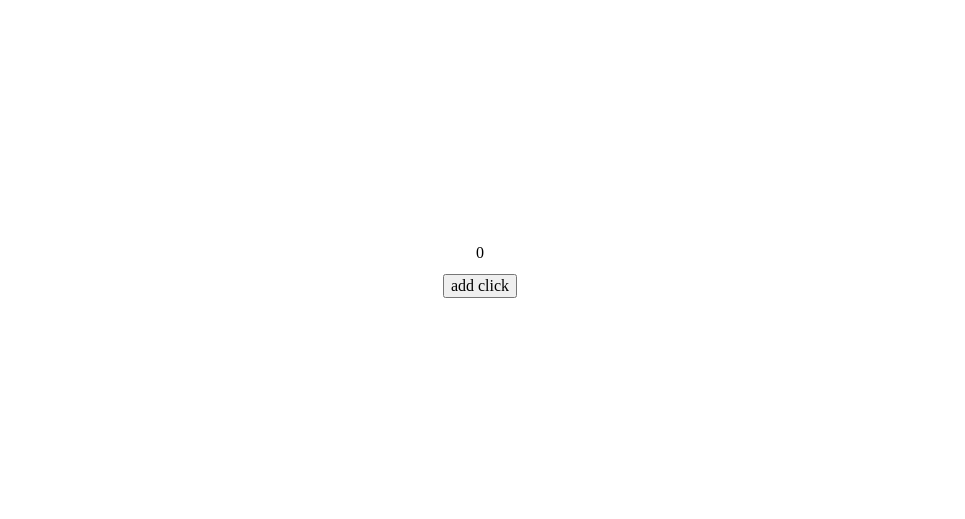
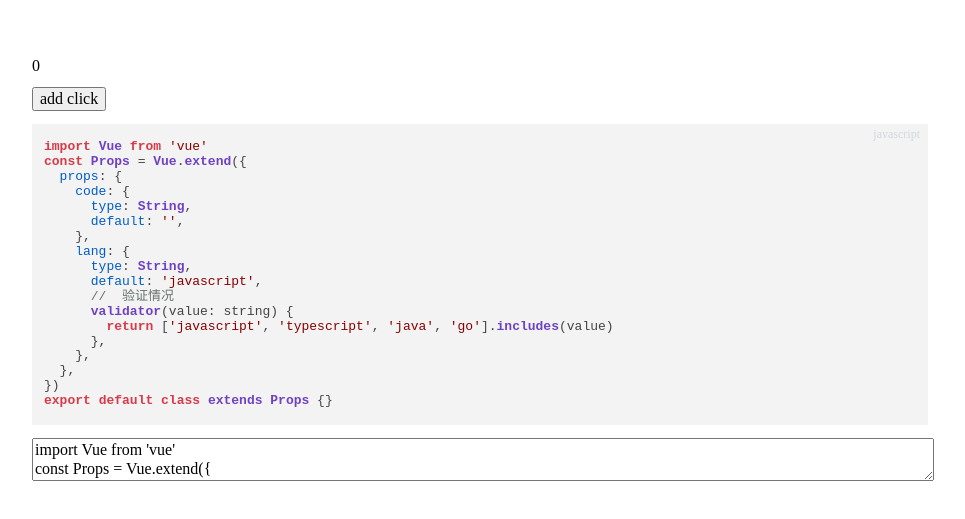
Before and after one commit to heart205/v2-ts-template, a Vue app: page / in a window 1280 px wide. Shown: the part 135-654 px from the top of the page, without its empty margins (160-1125 px from the left). Built offline with nearby package versions, Linux system fonts and the light colour scheme.

Commit message:
feat: add plugins

```diff
--- a/package.json
+++ b/package.json
@@ -19,6 +19,7 @@
     "core-js": "^3.8.3",
     "eslint-config-airbnb-base": "^15.0.0",
     "eslint-plugin-import": "^2.26.0",
+    "highlight.js": "^11.6.0",
     "husky": "^7.0.4",
     "jest": "^28.0.3",
     "register-service-worker": "^1.7.2",
--- a/public/index.html
+++ b/public/index.html
@@ -16,5 +16,10 @@
     </noscript>
     <div id="app"></div>
     <!-- built files will be auto injected -->
+
+
+    <!-- cndJS -->
+    <link rel="stylesheet" href="//cdnjs.cloudflare.com/ajax/libs/highlight.js/11.6.0/styles/default.min.css">
+    <script src="//cdnjs.cloudflare.com/ajax/libs/highlight.js/11.6.0/highlight.min.js"></script>
   </body>
 </html>
--- /dev/null
+++ b/src/components/highLightCode.vue
@@ -0,0 +1,54 @@
+<template>
+  <div class="pre-coding">
+    <div class="pre-lang" v-if="code.length > 0">
+      {{ lang }}
+    </div>
+    <pre v-highlight="code"><code class="javascript">{{code}}</code></pre>
+  </div>
+</template>
+
+<script lang="ts">
+import Vue from 'vue'
+import Component from 'vue-class-component'
+const Props = Vue.extend({
+  props: {
+    code: {
+      type: String,
+      default: '',
+    },
+    lang: {
+      type: String,
+      default: 'javascript',
+      //  验证情况
+      validator(value: string) {
+        return ['javascript', 'typescript', 'java', 'go'].includes(value)
+      },
+    },
+  },
+})
+
+@Component
+export default class HightLightCode extends Props {}
+</script>
+
+<style lang="less" scoped>
+.pre-coding {
+  position: relative;
+}
+
+.pre-lang {
+  position: absolute;
+  font-size: 12px;
+  right: 8px;
+  top: 4px;
+  color: #d1d7dd;
+}
+pre {
+  display: block;
+  width: 100%;
+  min-width: 432px;
+}
+pre code.hljs {
+  padding: 16px 12px;
+}
+</style>
--- a/src/main.ts
+++ b/src/main.ts
@@ -2,13 +2,18 @@ import Vue from 'vue'
 import App from './App.vue'
 import router from './router'
 import store from './store'
+
+import { useRegisterHooks } from './utils/registerHooks'
+import { useRegisterPlugin } from './plugins/index'
+import './plugins/index'
+
 import './normalize.css'
 import './styles/layout.less'
+
 Vue.config.productionTip = false
 
-import { useRegisterHooks } from './utils/registerHooks'
-
 useRegisterHooks()
+useRegisterPlugin()
 
 new Vue({
   router,
--- a/src/pages/index.vue
+++ b/src/pages/index.vue
@@ -7,18 +7,29 @@
       <div>
         <button @click="handleClick">add click</button>
       </div>
+      <div>
+        <hight-light-code :code="coding" />
+        <textarea v-model="coding" />
+      </div>
     </div>
   </div>
 </template>
 
 <script lang="ts">
 import Vue from 'vue'
+import HightLightCode from '../components/highLightCode.vue'
 import Component from 'vue-class-component'
 import { logger } from '../decorators/logger'
 
-@Component
+@Component({
+  components: {
+    HightLightCode,
+  },
+})
 export default class PagesIndex extends Vue {
   count = 0
+  coding =
+    "import Vue from 'vue'\nconst Props = Vue.extend({\n  props: {\n    code: {\n      type: String,\n      default: '',\n    },\n    lang: {\n      type: String,\n      default: 'javascript',\n      //  验证情况\n      validator(value: string) {\n        return ['javascript', 'typescript', 'java', 'go'].includes(value)\n      },\n    },\n  },\n})\nexport default class extends Props {}"
 
   @logger
   handleClick() {
@@ -32,12 +43,15 @@ export default class PagesIndex extends Vue {
   height: 100%;
   width: 100%;
   & > div {
+    width: 70%;
     margin: auto;
-    text-align: center;
     & > span {
       display: inline-block;
       margin: 12px 0;
     }
   }
 }
+textarea {
+  width: 100%;
+}
 </style>
--- /dev/null
+++ b/src/plugins/highlight.ts
@@ -0,0 +1,54 @@
+/**
+ * @author heart
+ * @description hightLight的实现
+ * @Date 2022-07-18
+ * @see https://cn.vuejs.org/v2/guide/custom-directive.html#ad
+ */
+import type { PluginFunction } from 'vue'
+import hljs from 'highlight.js'
+import type { DirectiveBinding } from 'vue/types/options'
+const noop = () => {
+  /** */
+}
+// 自定义指令
+const vueHighlightJs: {
+  install: PluginFunction<null>
+} = {
+  install: noop,
+}
+
+function updateCode(el: HTMLElement, binding: DirectiveBinding): void {
+  const targets = el.querySelectorAll('code')
+  let target
+  for (let i = 0; i < targets.length; i++) {
+    target = targets[i]
+    // 如果v-ht 绑定了属性值则会直接赋值
+    // v-ht="http" // true
+    if (typeof binding.value === 'string') {
+      target.textContent = binding.value
+    }
+    hljs.highlightElement(target)
+  }
+}
+
+vueHighlightJs.install = function (Vue) {
+  // 指令钩子函数会被传入以下参数
+  // el binding vNode  oldVNode
+  Vue.directive('highlight', {
+    // bind：只调用一次，指令第一次绑定到元素时调用。在这里可以进行一次性的初始化设置
+    bind: noop,
+    // inserted：被绑定元素插入父节点时调用 (仅保证父节点存在，但不一定已被插入文档中)。
+    inserted: function (el: HTMLElement, binding: DirectiveBinding) {
+      updateCode(el, binding)
+    },
+    // 所在组件的 VNode 更新时调用，但是可能发生在其子 VNode 更新之前。指令的值可能发生了改变，也可能没有。
+    update: noop,
+    componentUpdated: function (el: HTMLElement, binding: DirectiveBinding) {
+      /** */
+      updateCode(el, binding)
+    },
+    unbind: noop,
+  })
+}
+
+export default vueHighlightJs
--- /dev/null
+++ b/src/plugins/index.ts
@@ -0,0 +1,7 @@
+import Highlight from './highlight'
+import Vue from 'vue'
+import 'highlight.js/styles/github.css'
+
+export function useRegisterPlugin() {
+  Vue.use(Highlight)
+}
--- /dev/null
+++ b/src/types/index.d.ts
@@ -0,0 +1,4 @@
+declare module 'vue-highlightjs' {
+  import * as highlightjs from 'vuehighlightjs'
+  export default highlightjs
+}
```
Also changed, not shown: test.js (added, +7 -0 lines).
